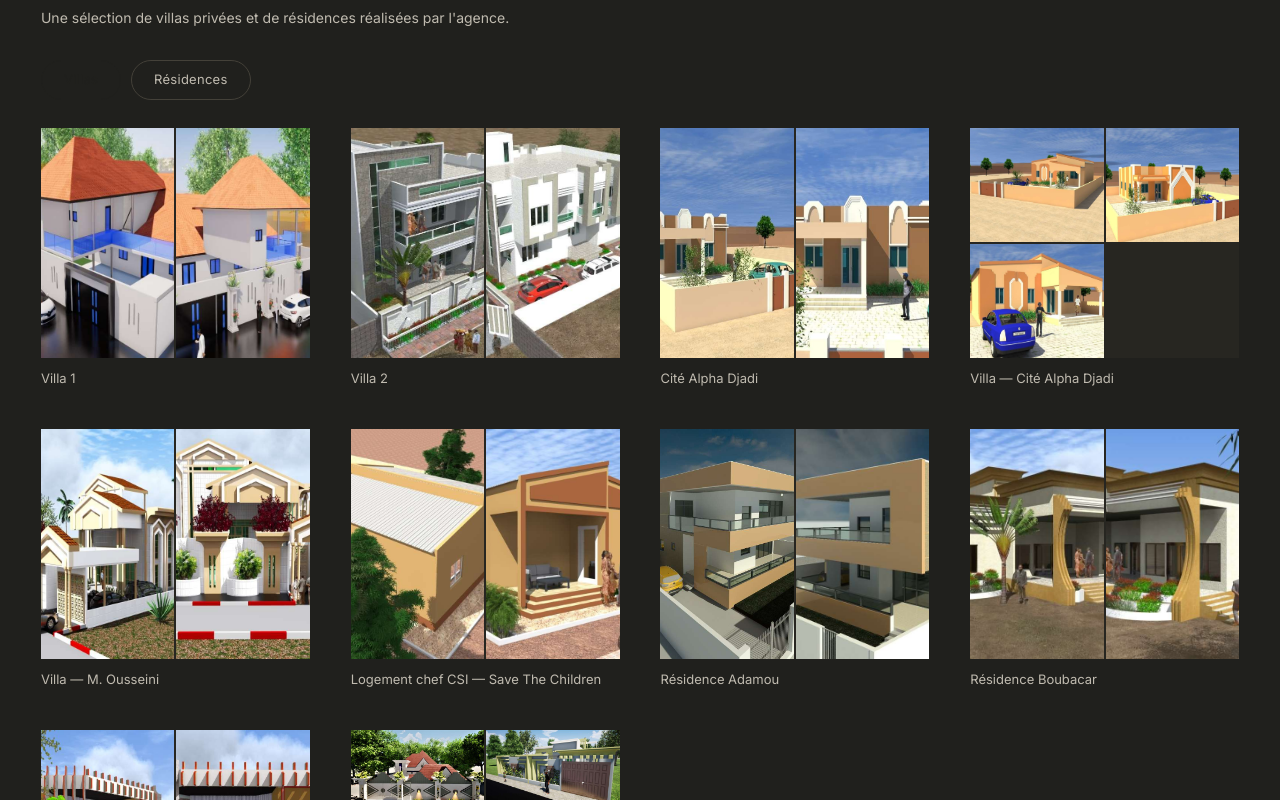
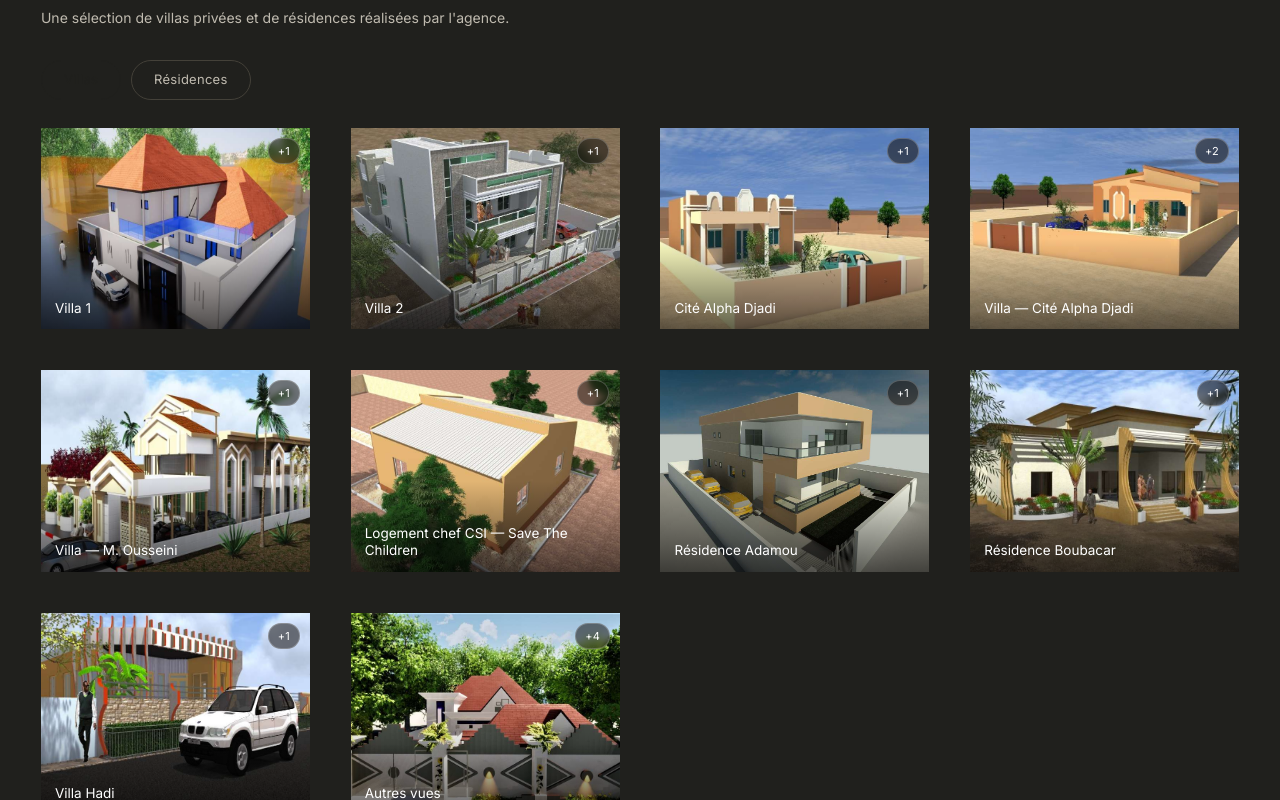
Before and after one commit to Oumarou121/ATAIA, a Next.js app: page / in a window 1280 px wide. Shown: the part 11020-11820 px from the top of the page. Built offline with nearby package versions, Linux system fonts and the light colour scheme; no server answers.

Commit message:
change villas residences section

```diff
--- a/app/globals.css
+++ b/app/globals.css
@@ -1,4 +1,3 @@
-
 /* =========================================================
    TOKENS
    ========================================================= */
@@ -418,13 +417,20 @@ nav{display:flex;align-items:center;justify-content:space-between;color:var(--in
 .vr-tab:hover:not(.active){border-color:var(--fg)}
 .vr-grid{display:grid;grid-template-columns:repeat(auto-fill,minmax(260px,1fr));gap:var(--gut)}
 .vr-grid[hidden]{display:none}
-.vr-card-imgs{display:grid;grid-template-columns:repeat(2,1fr);gap:2px;height:230px;overflow:hidden;background:var(--bg-soft)}
-.vr-card-imgs .frame{width:100%;height:100%}
-.vr-card-imgs .frame:only-child{grid-column:1 / span 2}
-.vr-name{margin-top:11px;font-size:13px;color:var(--sub)}
+
+.vr-card{position:relative;aspect-ratio:4/3;cursor:pointer;display:block}
+.vr-card::after{content:'';position:absolute;inset:0;
+  background:linear-gradient(180deg,rgba(0,0,0,0) 55%,rgba(0,0,0,.62) 100%);
+  transition:opacity .35s ease}
+.vr-card:hover .tex,.vr-card:hover{filter:none}
+.vr-card:hover::after{opacity:.85}
+.vr-count{position:absolute;top:10px;right:10px;z-index:1;font-size:11px;letter-spacing:.02em;
+  padding:4px 9px;border-radius:999px;background:rgba(20,18,14,.55);backdrop-filter:blur(3px);
+  color:#fff;border:1px solid rgba(255,255,255,.22)}
+.vr-name{position:absolute;left:14px;right:14px;bottom:12px;z-index:1;margin:0;
+  font-size:13.5px;color:#fff;line-height:1.3}
 @media (max-width:600px){
-  .vr-grid{grid-template-columns:repeat(auto-fill,minmax(200px,1fr))}
-  .vr-card-imgs{height:180px}
+  .vr-grid{grid-template-columns:repeat(auto-fill,minmax(180px,1fr))}
 }
 .p1-carousel .frame{width:100%;height:100%}
 .p1-bar{margin-top:16px;display:flex;justify-content:space-between;align-items:center;gap:20px}
--- a/components/VillasResidences.jsx
+++ b/components/VillasResidences.jsx
@@ -45,16 +45,18 @@ export default function VillasResidences() {
           aria-labelledby={`vr-tab-${t.key}`}
           hidden={tab !== t.key}
         >
-          {t.groups.map((g) => (
-            <div className="vr-card" key={g.slug}>
-              <div className="vr-card-imgs">
-                {Array.from({ length: g.n }, (_, i) => (
-                  <Zoomable key={i} bg={bg(g.slug, i)} cap={`${g.name} — photo ${i + 1}`} />
-                ))}
-              </div>
-              <p className="vr-name">{g.name}</p>
-            </div>
-          ))}
+          {t.groups.map((g) => {
+            const group = Array.from({ length: g.n }, (_, i) => ({
+              bg: bg(g.slug, i),
+              cap: `${g.name} — photo ${i + 1}`,
+            }));
+            return (
+              <Zoomable key={g.slug} bg={bg(g.slug, 0)} cap={group[0].cap} group={group} className="vr-card">
+                {g.n > 1 && <span className="vr-count">+{g.n - 1}</span>}
+                <p className="vr-name">{g.name}</p>
+              </Zoomable>
+            );
+          })}
         </div>
       ))}
     </section>
```
